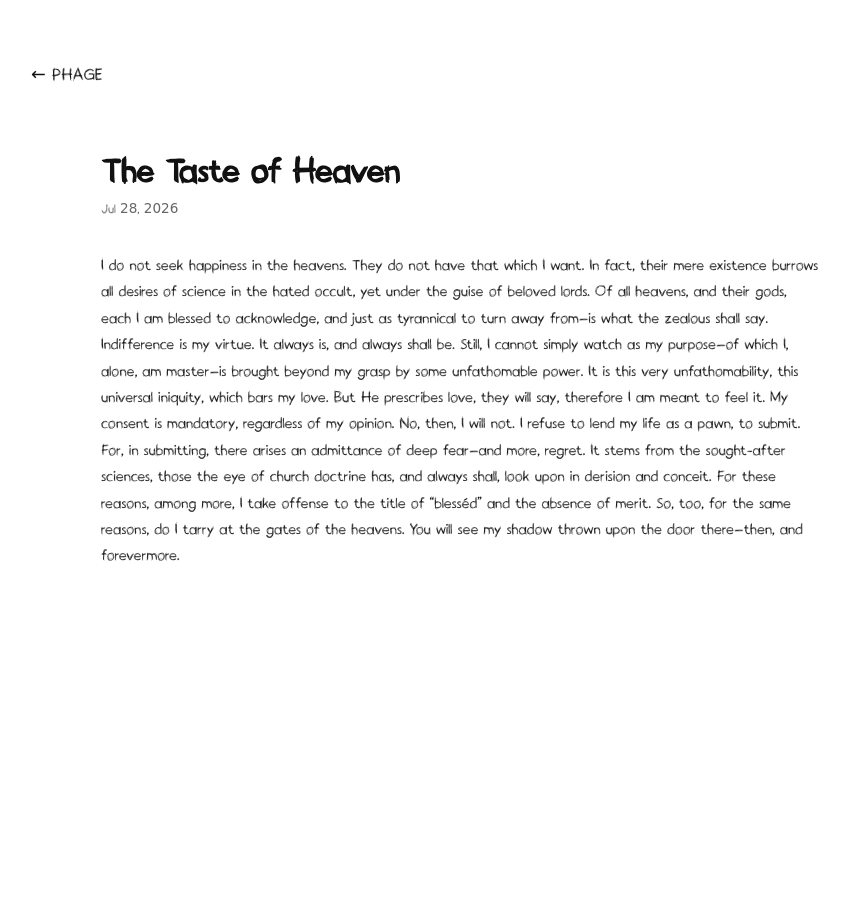
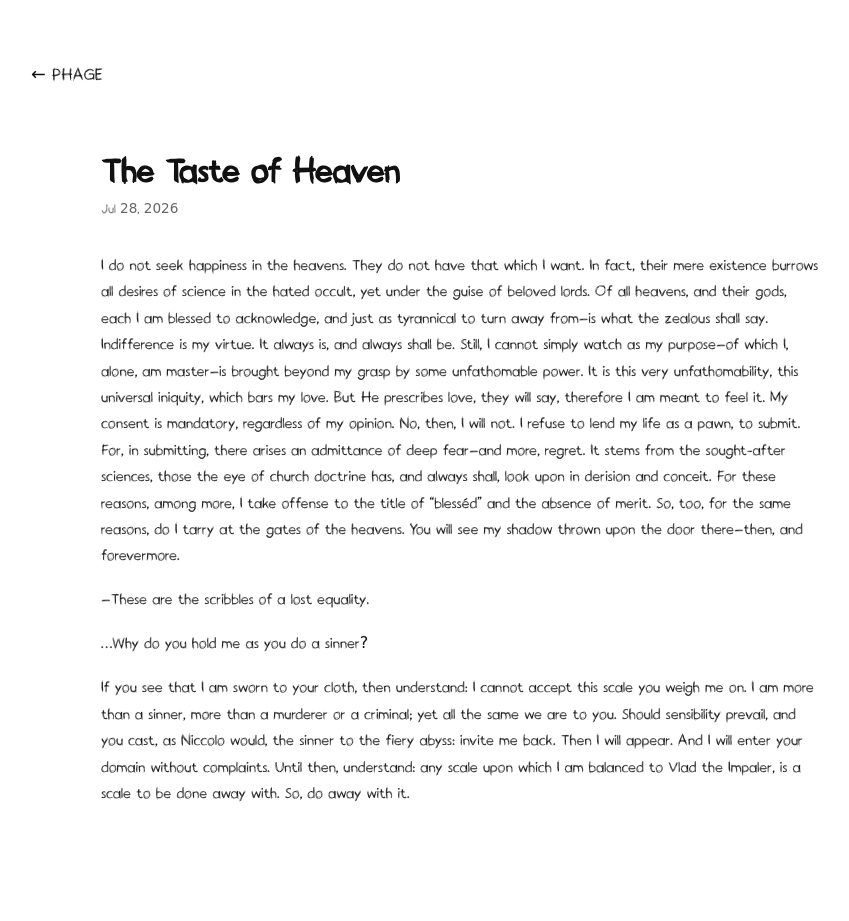
Before and after one commit to razzyshmazzy/phage, a Jekyll site: the page built from _posts/2026-07-28-the-taste-of-heaven.md, in a window 1280 px wide. Shown: the whole page, without its empty margins (179-1028 px from the left). Built offline with Jekyll 4.4.1, drawn with Linux system fonts in a browser that asks for light colours; before the commit the page ends 900 px from its top, so only the background shows below that.

Commit message:
heaven's taste

```diff
--- a/_posts/2026-07-28-the-taste-of-heaven.md
+++ b/_posts/2026-07-28-the-taste-of-heaven.md
@@ -6,3 +6,9 @@ year: freshman
 ---
 
 I do not seek happiness in the heavens. They do not have that which I want. In fact, their mere existence burrows all desires of science in the hated occult, yet under the guise of beloved lords. Of all heavens, and their gods, each I am blessed to acknowledge, and just as tyrannical to turn away from—is what the zealous shall say. Indifference is my virtue. It always is, and always shall be. Still, I cannot simply watch as my purpose—of which I, alone, am master—is brought beyond my grasp by some unfathomable power. It is this very unfathomability, this universal iniquity, which bars my love. But He prescribes love, they will say, therefore I am meant to feel it. My consent is mandatory, regardless of my opinion. No, then, I will not. I refuse to lend my life as a pawn, to submit. For, in submitting, there arises an admittance of deep fear—and more, regret. It stems from the sought-after sciences, those the eye of church doctrine has, and always shall, look upon in derision and conceit. For these reasons, among more, I take offense to the title of “blesséd” and the absence of merit. So, too, for the same reasons, do I tarry at the gates of the heavens. You will see my shadow thrown upon the door there—then, and forevermore.
+
+---These are the scribbles of a lost equality.
+
+...Why do you hold me as you do a sinner?
+
+If you see that I am sworn to your cloth, then understand: I cannot accept this scale you weigh me on. I am more than a sinner, more than a murderer or a criminal; yet all the same we are to you. Should sensibility prevail, and you cast, as Niccolo would, the sinner to the fiery abyss: invite me back. Then I will appear. And I will enter your domain without complaints. Until then, understand: any scale upon which I am balanced to Vlad the Impaler, is a scale to be done away with. So, do away with it.
```
